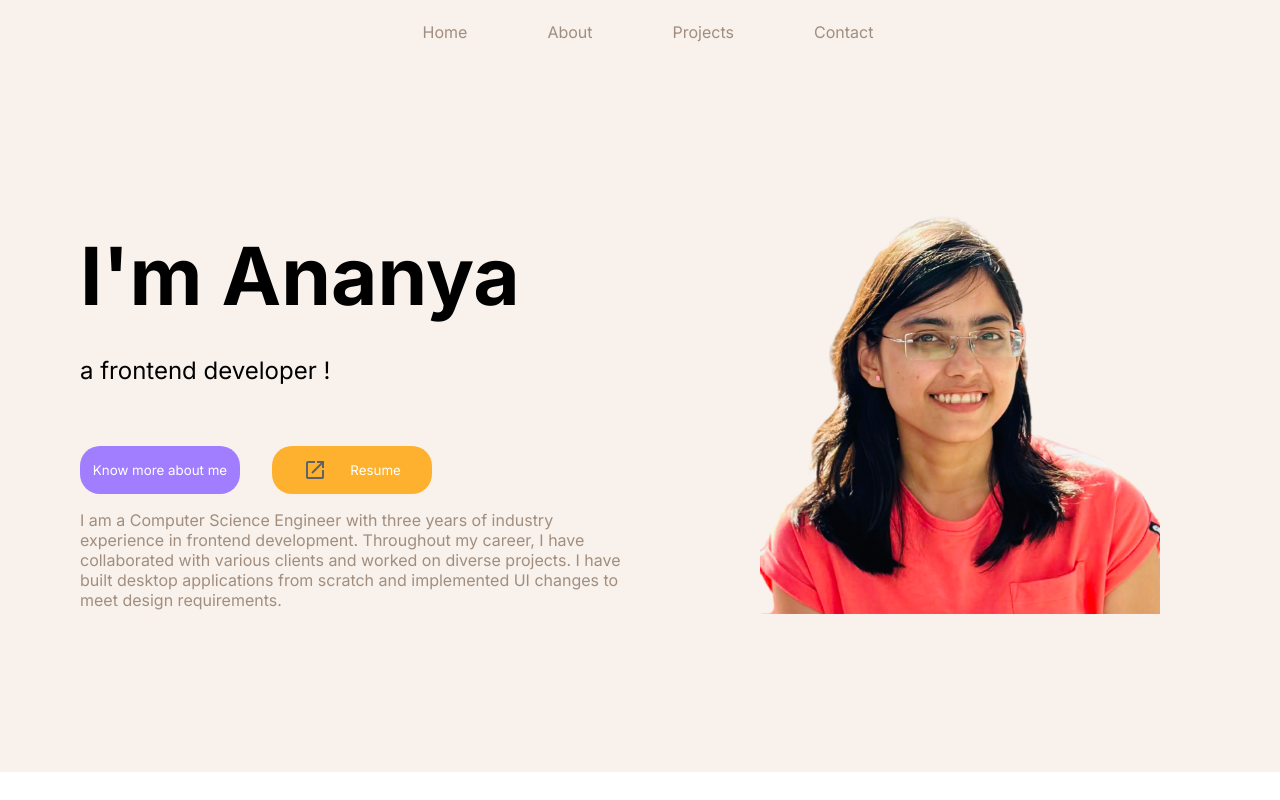
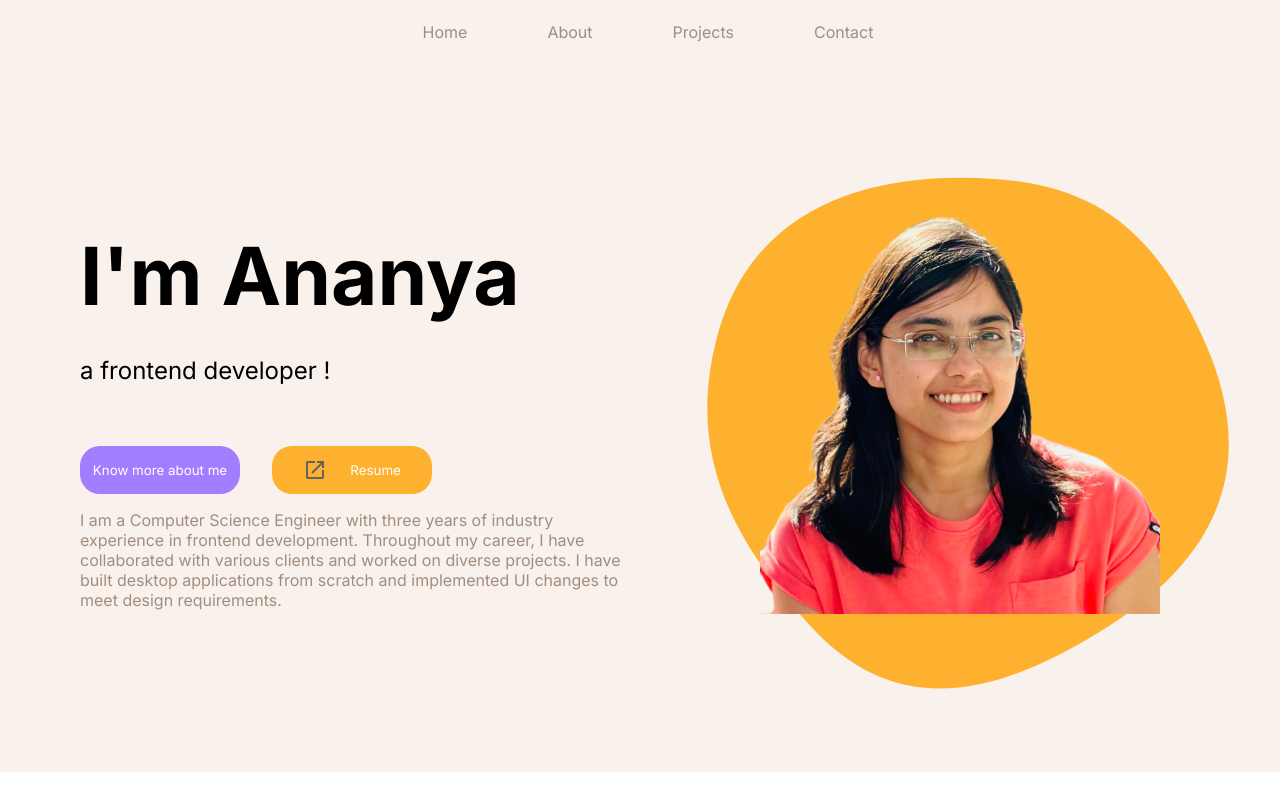
Before and after one commit to ananya-ghoshal/portfolio_website, a React (Vite) app: page / in a window 1280 px wide. Shown: the top 800 px of the page. Built offline with nearby package versions, Linux system fonts and the light colour scheme; the HTML template or start-up script is replaced by a standard one; a web font is replaced by a local one.

Commit message:
Add blob

```diff
--- /dev/null
+++ b/src/components/Blob.jsx
@@ -0,0 +1,97 @@
+import { useEffect, useRef, useState } from "react";
+
+function getPath(points) {
+  let str = `M ${points[0][0]} ${points[0][1]}`;
+  str += `C ${points[1][0]} ${points[1][1]}, ${points[2][0]} ${points[2][1]}, ${points[3][0]} ${points[3][1]}`;
+  for (let i = 4; i < points.length; i += 2) {
+    str += `S ${points[i][0]} ${points[i][1]}, ${points[i + 1][0]} ${points[i + 1][1]}`;
+  }
+  str += "Z";
+  return str;
+}
+
+function getPoints(n_points, center, radius) {
+  let mag = 2.5 / n_points * radius;
+  let regPoints = [[center[0], center[1] - radius], [center[0] + mag, center[1] - radius]];
+  const theta = 2 * Math.PI / n_points;
+  for (let i = 1; i <= n_points; ++i) {
+    const cos = Math.cos(theta * i);
+    const sin = Math.sin(theta * i);
+    const x = center[0] + radius * sin;
+    const y = center[1] - radius * cos;
+    regPoints.push([x - mag * cos, y - mag * sin]);
+    regPoints.push([x, y]);
+  }
+  return regPoints;
+}
+
+function movePoints(points, delta) {
+  let newPoints = [...points];
+  newPoints[0][0] += delta[0][0];
+  newPoints[0][1] += delta[0][1];
+  newPoints[1][0] += delta[0][0];
+  newPoints[1][1] += delta[0][1];
+  newPoints[points.length - 1][0] += delta[0][0];
+  newPoints[points.length - 1][1] += delta[0][1];
+  newPoints[points.length - 2][0] += delta[0][0];
+  newPoints[points.length - 2][1] += delta[0][1];
+  for (let i = 2; i < points.length - 2; i += 2) {
+    newPoints[i][0] += delta[i / 2][0];
+    newPoints[i][1] += delta[i / 2][1];
+  }
+  return newPoints;
+}
+
+function getDeltas(n_points, magnitude) {
+  let deltas = [];
+  for (let i = 0; i < n_points; ++i) {
+    deltas.push([
+      (Math.random() * 2 - 1) * magnitude,
+      (Math.random() * 2 - 1) * magnitude,
+    ]);
+  }
+  console.log(deltas);
+  return deltas;
+}
+
+function refreshPoints(points, deltas, startTimestamp, timestamp, endTimestamp) {
+  const t = (timestamp - startTimestamp) / (endTimestamp - startTimestamp);
+  const d = deltas.map(d => [d[0] * t, d[1] * t]);
+  const movedPoints = movePoints(points, d);
+  return movedPoints;
+}
+
+
+export function Blob() {
+  const n_points = 5, center = [500, 500], radius = 400;
+  const [curPoints, setCurPoints] = useState(getPoints(n_points, center, radius));
+  const startTimestampRef = useRef(0);
+  const nextTimestampRef = useRef(0);
+  const deltasRef = useRef(0);
+
+  const requestRef = useRef();
+  const animStep = (timestamp) => {
+    if (timestamp >= nextTimestampRef.current) {
+      startTimestampRef.current = timestamp;
+      nextTimestampRef.current = timestamp + 5000;
+      deltasRef.current = getDeltas(n_points, 0.2);
+    }
+    setCurPoints(points => refreshPoints(points, deltasRef.current,
+      startTimestampRef.current, timestamp, nextTimestampRef.current));
+    requestRef.current = requestAnimationFrame(animStep);
+  };
+
+  useEffect(() => {
+    requestRef.current = requestAnimationFrame(animStep);
+    return () => cancelAnimationFrame(requestRef.current);
+  }, []);
+
+  return <svg id="blob" viewBox="0 0 1000 1000 " xmlns="http://www.w3.org/2000/svg">
+    <path
+      fill="#feb12f"
+      d={getPath(curPoints)}
+    ></path>
+  </svg>
+}
+
+export default Blob;
--- a/src/components/HomePage.jsx
+++ b/src/components/HomePage.jsx
@@ -2,6 +2,7 @@ import React from "react";
 import "../styles/HomePage.css";
 import "../components/AboutMe";
 import { Link } from "react-scroll";
+import Blob from "../components/Blob";
 import Typewriter from "../components/Typewriter";
 import ProfileImage from "../images/portfolio.cutout.png";
 import Up from "../images/up.png";
@@ -86,6 +87,7 @@ function HomePage() {
         </div>
         <div className="homepage__right">
           <div className="aboutMe__img">
+            <Blob />
             <img src={ProfileImage} alt=""></img>
           </div>
         </div>
--- a/src/styles/HomePage.css
+++ b/src/styles/HomePage.css
@@ -131,6 +131,18 @@
   gap: 2rem;
   flex-grow: 0;
   animation: moveInRight 2s ease-in-out;
+  position: relative;
+}
+.homepage__right #blob {
+  position: absolute;
+  top: 0;
+  left: 0;
+  right: 0;
+  bottom: 0;
+  margin: auto;
+  max-width: 40rem;
+  max-height: 40rem;
+  aspect-ratio: 1 / 1;
 }
 .homepage__right > .aboutMe__img > img {
   height: 25rem;
```
